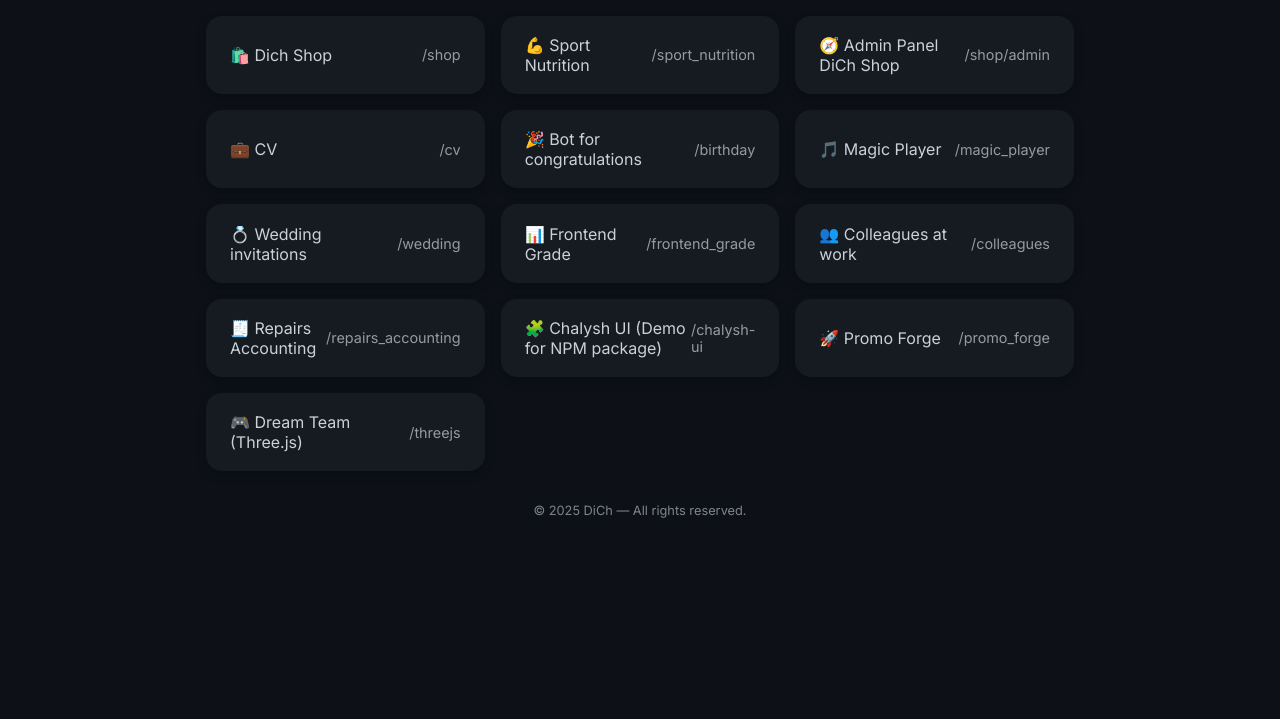
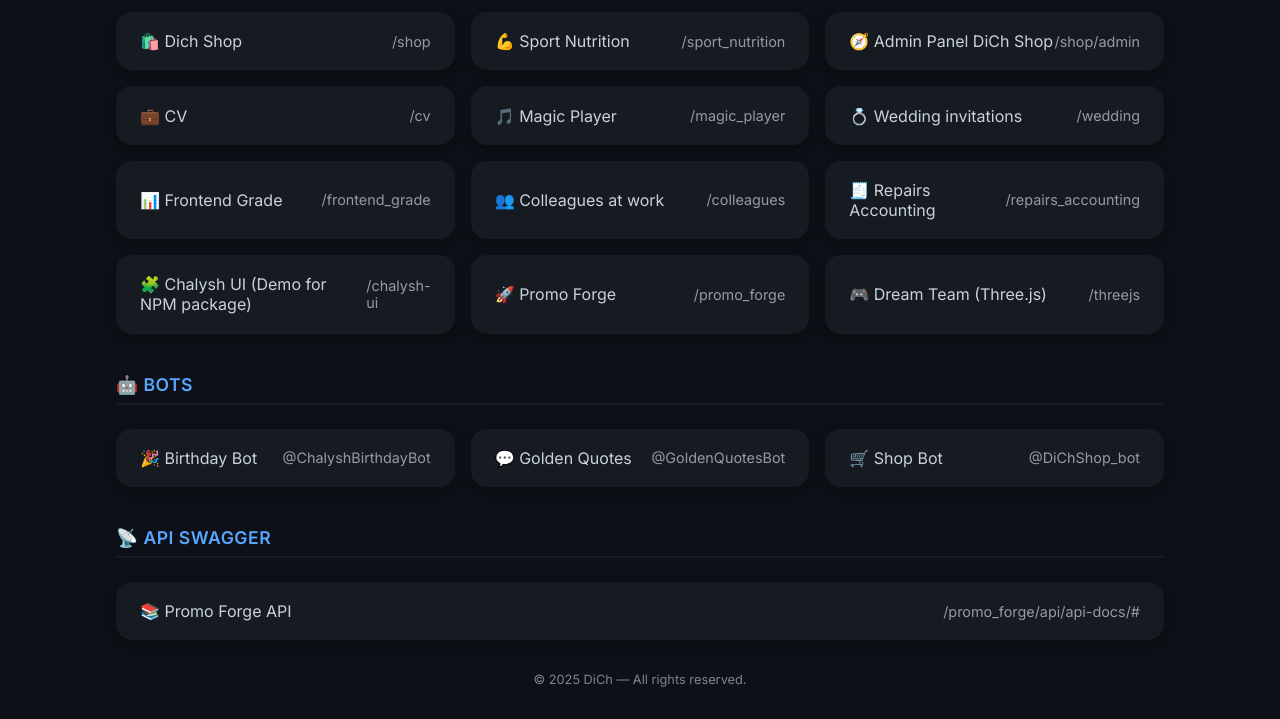
Before and after one commit to dimonss/navigationPage, a website: page index.html in a window 1280 px wide. Shown: the part 183-902 px from the top of the page. Before the commit the page ends 800 px from the top, so only its background shows below. Drawn offline with Linux system fonts and the light colour scheme.

Commit message:
Add classes and add bots + swagger

```diff
--- a/index.html
+++ b/index.html
@@ -44,16 +44,40 @@
       text-align: center;
       background: linear-gradient(90deg, var(--accent), #a371f7);
       -webkit-background-clip: text;
+      background-clip: text;
       -webkit-text-fill-color: transparent;
     }
 
     .links {
+      display: flex;
+      flex-direction: column;
+      gap: 2rem;
+      width: 100%;
+      max-width: 1080px;
+      padding: 0 1rem;
+    }
+
+    .category {
+      display: flex;
+      flex-direction: column;
+      gap: 1rem;
+    }
+
+    .category-title {
+      font-size: 1.1rem;
+      font-weight: 600;
+      color: var(--accent);
+      margin-bottom: 0.5rem;
+      padding: 0.5rem 0;
+      border-bottom: 2px solid var(--card-bg);
+      text-transform: uppercase;
+      letter-spacing: 0.5px;
+    }
+
+    .category-links {
       display: grid;
       grid-template-columns: repeat(auto-fit, minmax(260px, 1fr));
       gap: 1rem;
-      width: 100%;
-      max-width: 900px;
-      padding: 0 1rem;
     }
 
     a {
@@ -147,9 +171,17 @@
       }
 
       .links {
+        gap: 1.5rem;
+        padding: 0 0.5rem;
+      }
+
+      .category-links {
         grid-template-columns: 1fr;
         gap: 0.75rem;
-        padding: 0 0.5rem;
+      }
+
+      .category-title {
+        font-size: 1rem;
       }
 
       a {
@@ -185,8 +217,16 @@
       }
 
       .links {
+        gap: 1.25rem;
+        padding: 0;
+      }
+
+      .category-links {
         gap: 0.5rem;
-        padding: 0;
+      }
+
+      .category-title {
+        font-size: 0.95rem;
       }
 
       a {
@@ -228,11 +268,14 @@
   <h2>💻</h2>
   <h1 data-i18n="title">Мои проекты</h1>
   <div class="links">
+    <!-- Веб проекты -->
+    <div class="category">
+      <h3 class="category-title" data-i18n="category_web">🌐 Веб проекты</h3>
+      <div class="category-links">
         <a href="/shop" target="_blank" data-i18n="shop">🛍️ Dich Shop <span>/shop</span></a>
         <a href="/sport_nutrition" target="_blank" data-i18n="sport_nutrition">💪 Sport Nutrition <span>/sport_nutrition</span></a>
         <a href="/shop/admin" target="_blank" data-i18n="admin">🧭 Admin Panel <span>/shop/admin</span></a>
         <a href="/cv" target="_blank" data-i18n="cv">💼 CV <span>/cv</span></a>
-    <a href="/birthday" target="_blank" data-i18n="birthday">🎉 Birthday Greetings <span>/birthday</span></a>
         <a href="/magic_player" target="_blank" data-i18n="magic_player">🎵 Magic Player <span>/magic_player</span></a>
         <a href="/wedding" target="_blank" data-i18n="wedding">💍 Wedding <span>/wedding</span></a>
         <a href="/frontend_grade" target="_blank" data-i18n="frontend_grade">📊 Frontend Grade <span>/frontend_grade</span></a>
@@ -242,6 +285,26 @@
         <a href="/promo_forge" target="_blank" data-i18n="promo_forge">🚀 Promo Forge <span>/promo_forge</span></a>
         <a href="/threejs" target="_blank" data-i18n="threejs">🎮 Three.js Experiments <span>/threejs</span></a>
       </div>
+    </div>
+
+    <!-- Боты -->
+    <div class="category">
+      <h3 class="category-title" data-i18n="category_bots">🤖 Боты</h3>
+      <div class="category-links">
+        <a href="https://t.me/ChalyshBirthdayBot" target="_blank" data-i18n="birthday_bot">🎉 Бот для поздравлений <span>@ChalyshBirthdayBot</span></a>
+        <a href="https://t.me/GoldenQuotesBot" target="_blank" data-i18n="quotes_bot">💬 Золотые цитаты <span>@GoldenQuotesBot</span></a>
+        <a href="https://t.me/DiChShop_bot" target="_blank" data-i18n="shop_bot">🛒 Бот магазина <span>@DiChShop_bot</span></a>
+      </div>
+    </div>
+
+    <!-- API Swagger -->
+    <div class="category">
+      <h3 class="category-title" data-i18n="category_api">📡 API Swagger</h3>
+      <div class="category-links">
+        <a href="/promo_forge/api/api-docs/#" target="_blank" data-i18n="swagger">📚 Promo Forge API <span>/promo_forge/api/api-docs/#</span></a>
+      </div>
+    </div>
+  </div>
   <footer data-i18n="footer">
     © 2025 DiCh — All rights reserved.
   </footer>
@@ -250,28 +313,41 @@
     const translations = {
       ru: {
         title: 'Мои проекты',
+        category_web: '🌐 Веб проекты',
+        category_bots: '🤖 Боты',
+        category_api: '📡 API Swagger',
         shop: '🛍️ Магазин',
         sport_nutrition: '💪 Спортивное питание',
         admin: '🧭 Админ панель магазина',
         cv: '💼 Резюме',
         birthday: '🎉 Бот для поздравлений',
+        birthday_bot: '🎉 Бот для поздравлений',
+        quotes_bot: '💬 Золотые цитаты',
+        shop_bot: '🛒 Бот магазина',
         magic_player: '🎵 Magic Player',
         wedding: '💍 Свадебные приглашения',
         frontend_grade: '📊 Frontend Grade',
         colleagues: '👥 Коллеги на работе',
         repairs_accounting: '🧾 Repairs Accounting',
-        chalysh_ui: '🧩 Chalysh UI (Демка NPM Пакет)',
+        chalysh_ui: '🧩 Chalysh UI (Демка NPM Пакета)',
         promo_forge: '🚀 Генератор промо кодов',
         threejs: '🎮 Dream Team (Three.js)',
+        swagger: '📚 Генератор промо кодов API',
         footer: '© 2025 DiCh — Все права защищены.'
       },
       en: {
         title: 'My Projects',
+        category_web: '🌐 Web Projects',
+        category_bots: '🤖 Bots',
+        category_api: '📡 API Swagger',
         shop: '🛍️ Dich Shop',
         sport_nutrition: '💪 Sport Nutrition',
         admin: '🧭 Admin Panel DiCh Shop',
         cv: '💼 CV',
         birthday: '🎉 Bot for congratulations',
+        birthday_bot: '🎉 Birthday Bot',
+        quotes_bot: '💬 Golden Quotes',
+        shop_bot: '🛒 Shop Bot',
         magic_player: '🎵 Magic Player',
         wedding: '💍 Wedding invitations',
         frontend_grade: '📊 Frontend Grade',
@@ -280,6 +356,7 @@
         chalysh_ui: '🧩 Chalysh UI (Demo for NPM package)',
         promo_forge: '🚀 Promo Forge',
         threejs: '🎮 Dream Team (Three.js)',
+        swagger: '📚 Promo Forge API',
         footer: '© 2025 DiCh — All rights reserved.'
       }
     };
@@ -304,6 +381,9 @@
             const span = element.querySelector('span');
             const path = span ? span.textContent : '';
             element.innerHTML = translations[lang][key] + (span ? ` <span>${path}</span>` : '');
+          } else if (element.tagName === 'H3') {
+            // Для заголовков категорий
+            element.textContent = translations[lang][key];
           } else {
             element.textContent = translations[lang][key];
           }
```
Lines whose indentation alone changed are shown as unchanged.
